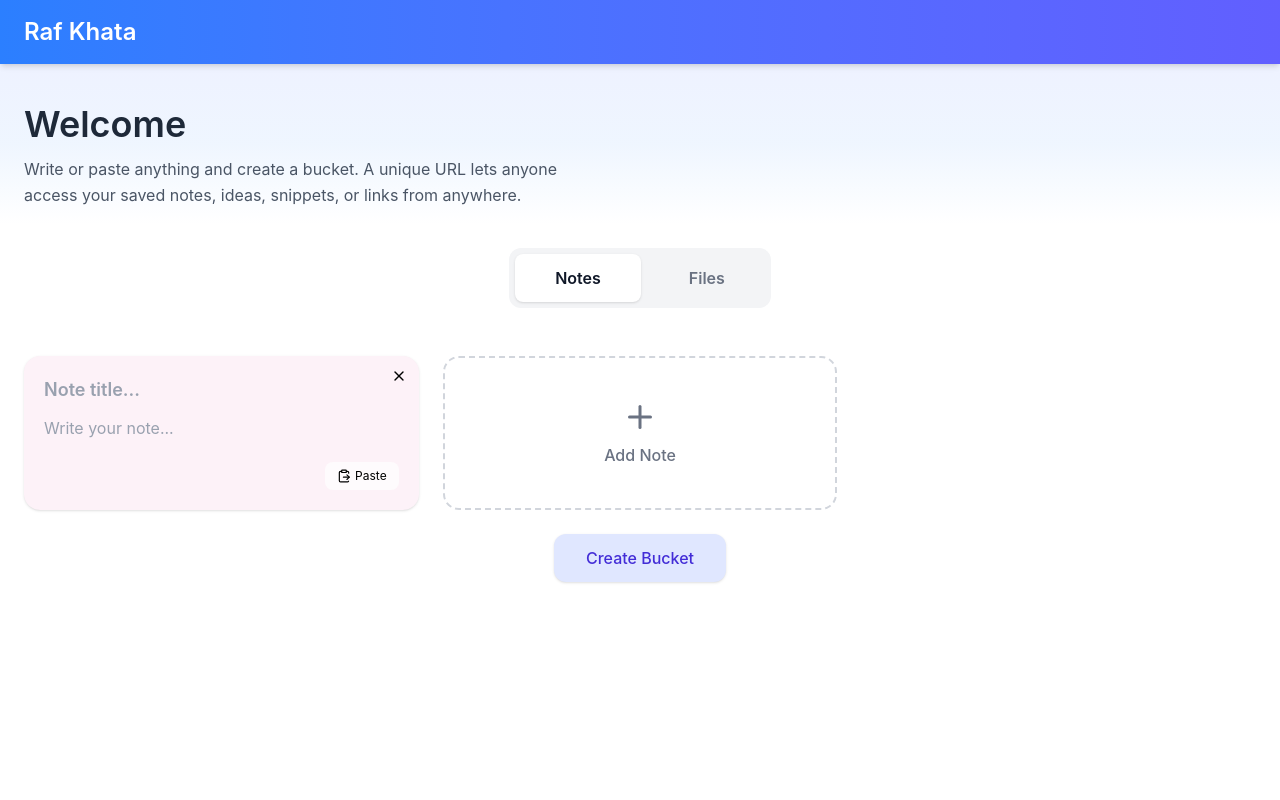
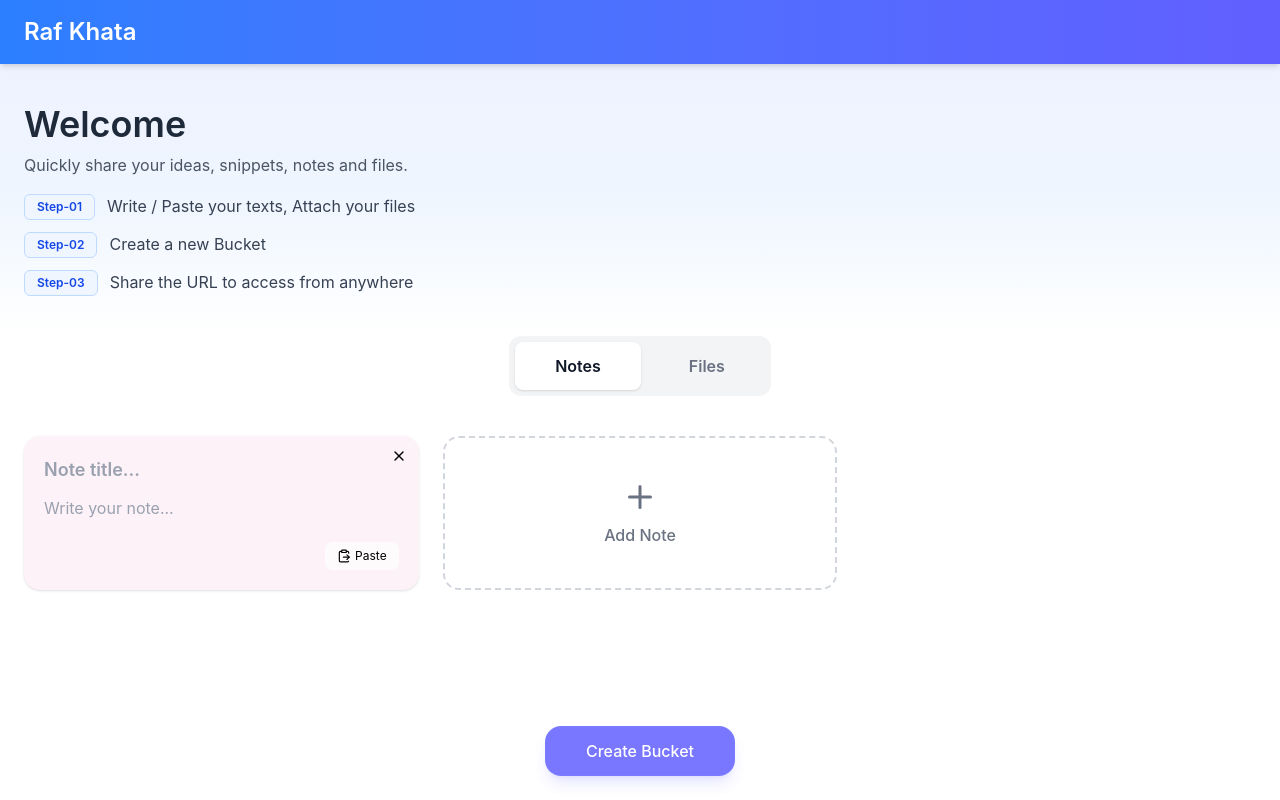
Before and after one commit to afjal-al-sayed/raf-khata-client, a React (Vite) app: page / in a window 1280 px wide. Built offline with nearby package versions, Linux system fonts and the light colour scheme.

Commit message:
welcome steps added, submit button fixed

```diff
--- a/src/components/CreateBucketButton.jsx
+++ b/src/components/CreateBucketButton.jsx
@@ -1,9 +1,15 @@
 function CreateBucketButton({ onClick }) {
   return (
-    <div className="col-span-full flex flex-col items-center gap-4 pb-6">
+    <div className="fixed bottom-0 left-0 w-full flex justify-center pb-6 pt-5 backdrop-blur-xl bg-gradient-to-t from-white/80 via-white/50 to-transparent z-50">
       <button
         onClick={onClick}
-        className="px-8 py-3 rounded-xl bg-indigo-100 hover:bg-indigo-200 text-indigo-700 font-medium transition shadow-sm"
+        className="px-10 py-3 rounded-2xl
+    bg-indigo-500/85 hover:bg-indigo-500/95
+    text-white font-medium
+    border border-indigo-400/30
+    shadow-lg shadow-indigo-500/15
+    transition-all duration-200
+    hover:-translate-y-0.5 active:scale-[0.97]"
       >
         Create Bucket
       </button>
--- /dev/null
+++ b/src/components/EditableFileList.jsx
@@ -0,0 +1,11 @@
+function EditableFileList() {
+  return (
+    <div className="w-full h-64 flex items-center justify-center">
+      <div className="px-6 py-3 rounded-xl bg-gray-100 text-gray-600 font-medium">
+        Coming soon...
+      </div>
+    </div>
+  );
+}
+
+export default EditableFileList;
--- a/src/components/TabsSlider.jsx
+++ b/src/components/TabsSlider.jsx
@@ -4,9 +4,9 @@ import { useState } from "react";
 export default function TabsSlider({ tabs }) {
   const [active, setActive] = useState(0);
   return (
-    <div className="w-full max-w-7xl mx-auto mt-6">
+    <div className="w-full max-w-7xl mx-auto">
       {/* Titles */}
-      <div className="flex justify-center mb-6">
+      <div className="flex justify-center mb-4">
         <div className="flex gap-2 p-1.5 bg-gray-100 rounded-xl">
           {tabs.map((tab, i) => (
             <button
--- a/src/components/WelcomeBanner.jsx
+++ b/src/components/WelcomeBanner.jsx
@@ -3,17 +3,41 @@ import React from "react";
 function WelcomeBanner() {
   return (
     <div className="w-full">
-      <div className="w-full px-6 pt-10 pb-4 bg-gradient-to-b from-indigo-50 via-blue-50 to-white border-gray-200">
+      <div className="w-full px-6 py-10 bg-gradient-to-b from-indigo-50 via-blue-50 to-white border-gray-200">
         <div className="max-w-7xl mx-auto">
           <h1 className="text-3xl md:text-4xl font-semibold text-gray-800">
             Welcome
           </h1>
 
-          <p className="mt-3 text-gray-600 max-w-xl text-sm md:text-base leading-relaxed">
-            Write or paste anything and create a bucket. A unique URL lets
-            anyone access your saved notes, ideas, snippets, or links from
-            anywhere.
+          <p className="mt-2 text-gray-600 max-w-xl text-sm md:text-base leading-relaxed">
+            Quickly share your ideas, snippets, notes and files.
           </p>
+          <div className="mt-4 space-y-3 text-sm md:text-base">
+            <div className="flex items-start gap-3">
+              <span className="px-3 py-1 text-xs font-semibold rounded-md border border-blue-200 bg-blue-50 text-blue-700">
+                Step-01
+              </span>
+              <p className="text-gray-700">
+                Write / Paste your texts, Attach your files
+              </p>
+            </div>
+
+            <div className="flex items-start gap-3">
+              <span className="px-3 py-1 text-xs font-semibold rounded-md border border-blue-200 bg-blue-50 text-blue-700">
+                Step-02
+              </span>
+              <p className="text-gray-700">Create a new Bucket</p>
+            </div>
+
+            <div className="flex items-start gap-3">
+              <span className="px-3 py-1 text-xs font-semibold rounded-md border border-blue-200 bg-blue-50 text-blue-700">
+                Step-03
+              </span>
+              <p className="text-gray-700">
+                Share the URL to access from anywhere
+              </p>
+            </div>
+          </div>
         </div>
       </div>
     </div>
--- a/src/pages/HomePage/HomePage.jsx
+++ b/src/pages/HomePage/HomePage.jsx
@@ -1,6 +1,7 @@
 import { useRef, useState } from "react";
 import CreateBucketButton from "../../components/CreateBucketButton";
 import EditableTextList from "../../components/EditableTextList";
+import EditableFileList from "../../components/EditableFileList";
 import LoadingGlass from "../../components/LoadingGlass";
 import TabsSlider from "../../components/TabsSlider";
 import WelcomeBanner from "../../components/WelcomeBanner";
@@ -15,7 +16,9 @@ function HomePage() {
 
   return (
     <>
-      <div className={`${loading ? "pointer-events-none opacity-70" : ""}`}>
+      <div
+        className={`pb-24 ${loading ? "pointer-events-none opacity-70" : ""}`}
+      >
         <WelcomeBanner />
         <TabsSlider
           tabs={[
@@ -25,7 +28,7 @@ function HomePage() {
             },
             {
               title: "Files",
-              content: <h1>Here goes files</h1>,
+              content: <EditableFileList />,
             },
           ]}
         />
```
